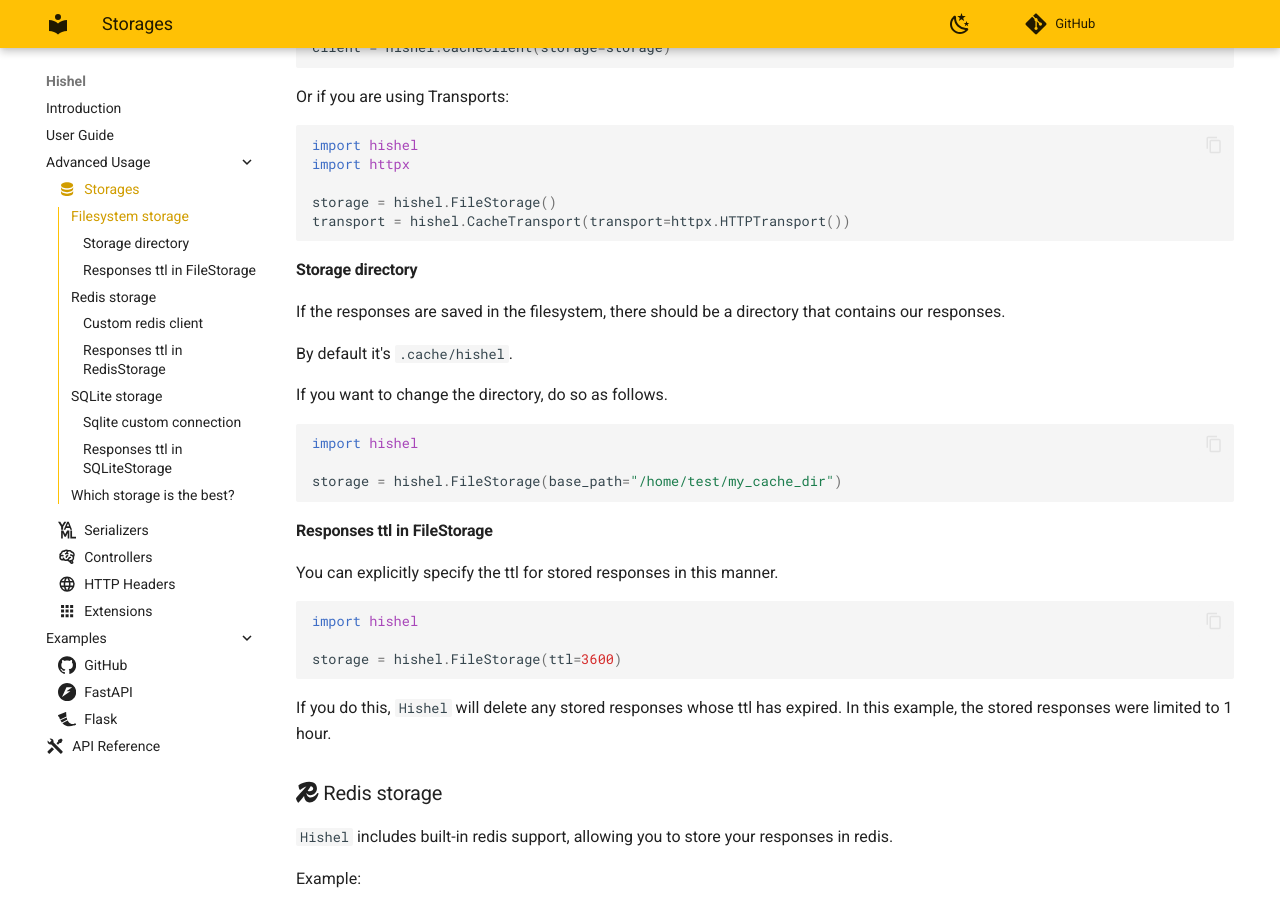
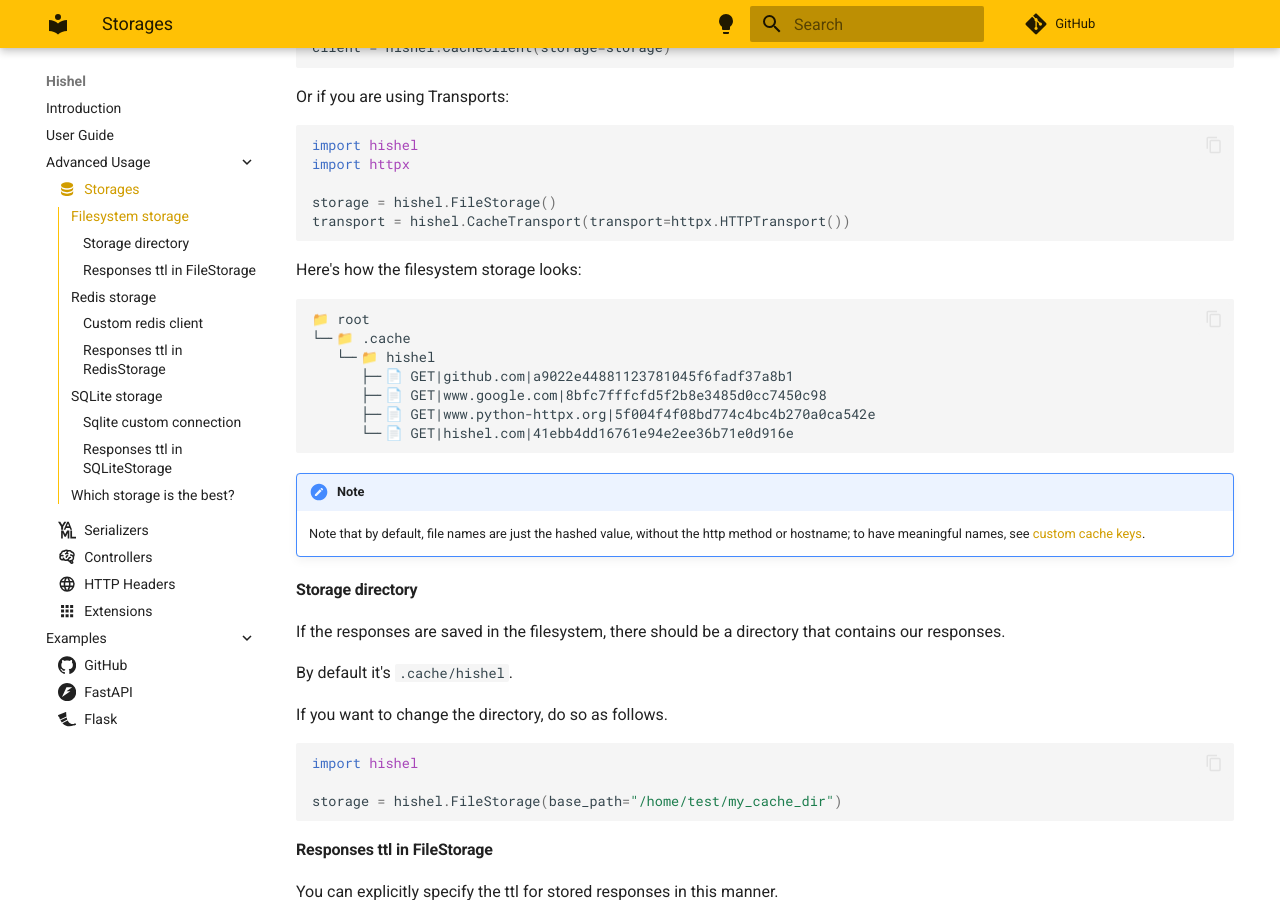
Before and after one commit to karpetrosyan/hishel, an MkDocs documentation site: the page built from docs/advanced/storages.md, in a window 1280 px wide and 900 px high, scrolled down 463 px. Built offline with MkDocs 1.6.1 and Material for MkDocs 9.7.7, drawn with Linux system fonts in a browser that asks for light colours; emoji names are drawn with the system emoji font; comment, search, counter and statistics services are not loaded.

````diff
--- a/docs/advanced/storages.md
+++ b/docs/advanced/storages.md
@@ -28,6 +28,21 @@ import httpx
 storage = hishel.FileStorage()
 transport = hishel.CacheTransport(transport=httpx.HTTPTransport())
 ```
+
+Here's how the filesystem storage looks:
+
+```
+📁 root
+└─╴📁 .cache
+   └─╴📁 hishel
+      ├─╴📄 GET|github.com|a9022e44881123781045f6fadf37a8b1
+      ├─╴📄 GET|www.google.com|8bfc7fffcfd5f2b8e3485d0cc7450c98
+      ├─╴📄 GET|www.python-httpx.org|5f004f4f08bd774c4bc4b270a0ca542e
+      └─╴📄 GET|hishel.com|41ebb4dd16761e94e2ee36b71e0d916e
+```
+
+!!! note
+    Note that by default, file names are just the hashed value, without the http method or hostname; to have meaningful names, see [custom cache keys](controllers.md#custom-cache-keys).
 
 #### Storage directory
 
--- a/mkdocs.yml
+++ b/mkdocs.yml
@@ -13,13 +13,14 @@ theme:
     - scheme: default
       primary: "amber"
       toggle:
-        icon: material/weather-night
+        icon: material/lightbulb
         name: Switch to dark mode
     - scheme: slate
       primary: "amber"
       toggle:
-        icon: material/weather-night
-        name: Switch to dark mode
+        icon: material/lightbulb-outline
+        name: Switch to light mode
+
 markdown_extensions:
   - pymdownx.highlight:
       anchor_linenums: true
@@ -29,8 +30,8 @@ markdown_extensions:
   - pymdownx.tabbed:
       alternate_style: true
   - pymdownx.emoji:
-      emoji_index: !!python/name:materialx.emoji.twemoji
-      emoji_generator: !!python/name:materialx.emoji.to_svg
+      emoji_index: !!python/name:material.extensions.emoji.twemoji
+      emoji_generator: !!python/name:material.extensions.emoji.to_svg
   - pymdownx.inlinehilite
   - pymdownx.snippets
   - admonition
@@ -40,25 +41,16 @@ markdown_extensions:
   - pymdownx.superfences
   - tables
 
-plugins:
-- mkdocstrings:
-    handlers:
-      python:
-        options:
-          docstring_style: sphinx
-          docstring_section_style: table
-
 nav:
   - Introduction: index.md
   - User Guide: userguide.md
   - Advanced Usage:
-    - "Storages": advanced/storages.md
-    - Serializers: advanced/serializers.md
-    - Controllers: advanced/controllers.md
-    - HTTP Headers: advanced/http_headers.md
-    - Extensions: advanced/extensions.md
+      - "Storages": advanced/storages.md
+      - Serializers: advanced/serializers.md
+      - Controllers: advanced/controllers.md
+      - HTTP Headers: advanced/http_headers.md
+      - Extensions: advanced/extensions.md
   - Examples:
-    - GitHub: examples/github.md
-    - FastAPI: examples/fastapi.md
-    - Flask: examples/flask.md
-  - API Reference: api.md
+      - GitHub: examples/github.md
+      - FastAPI: examples/fastapi.md
+      - Flask: examples/flask.md
--- a/requirements.txt
+++ b/requirements.txt
@@ -6,8 +6,7 @@ mypy==1.5.1
 
 # docs
 mkdocs==1.5.3
-mkdocs-material==9.2.0
-mkdocstrings[python]==0.23.0
+mkdocs-material==9.5.1
 
 # tests
 pytest==7.4.3
````
Also changed, not shown: docs/advanced/controllers.md (+18 -0 lines), docs/advanced/extensions.md (+1 -1 lines), docs/api.md (deleted, +0 -22 lines).
